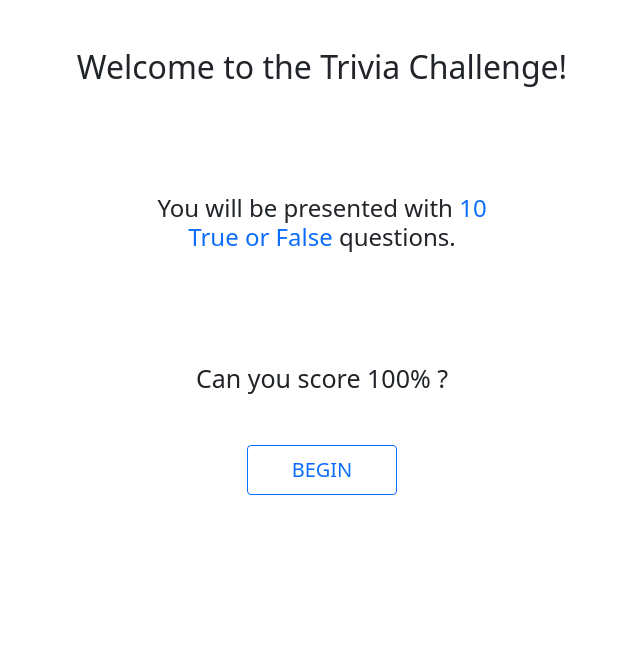
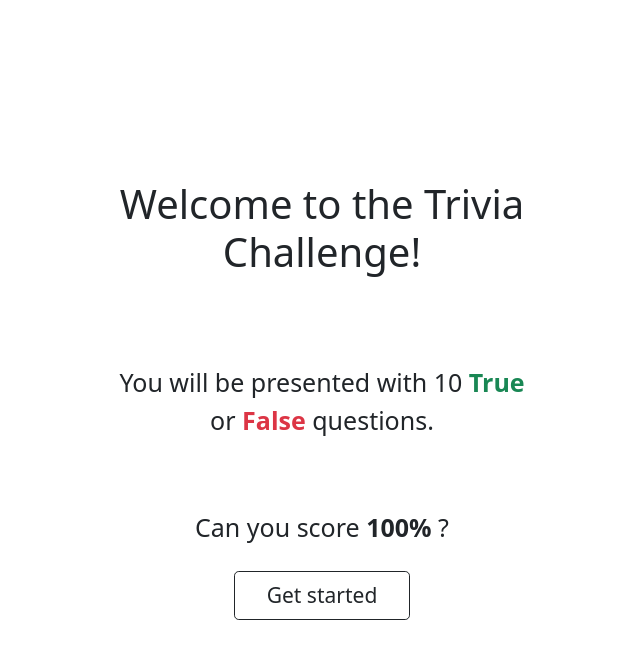
Before and after one commit to gass-git/trivia, a React (Create React App) app: page / in a window 1280 px wide. Shown: the top 658 px of the page, without its empty margins (318-958 px from the left). Built offline with nearby package versions, Linux system fonts and the light colour scheme; no server answers.

Commit message:
Global styles and Result component improved

```diff
--- a/package.json
+++ b/package.json
@@ -4,6 +4,7 @@
   "private": true,
   "dependencies": {
     "@fortawesome/fontawesome-svg-core": "^1.2.36",
+    "@fortawesome/free-regular-svg-icons": "^5.15.4",
     "@fortawesome/free-solid-svg-icons": "^5.15.4",
     "@fortawesome/react-fontawesome": "^0.1.16",
     "@testing-library/jest-dom": "^5.16.1",
--- a/src/components/home.js
+++ b/src/components/home.js
@@ -1,44 +1,53 @@
 import React from 'react-dom'
 import { Container, Row, Col, Button } from 'react-bootstrap'
 import { useNavigate } from 'react-router-dom'
+
 
 export default function Home() {
 
   const navigate = useNavigate()
 
   return [
-    <Container className="mt-5">
+    <div id='home-wrapper' className="min-vh-100 d-flex align-items-center">
+      <Container className="align-middle" style={{ width: '450px' }}>
 
+        {/* WELCOME MESSAGE */}
         <Row>
           <Col style={{ textAlign: 'center' }}>
-          <h2>Welcome to the Trivia Challenge!</h2>
+            <h1>Welcome to the Trivia Challenge!</h1>
           </Col>
         </Row>
 
-      <Row style={{ marginTop: '100px' }}>
-        <Col className="mx-auto" style={{ textAlign: 'center', maxWidth: '400px' }}>
-          <h4>You will be presented with <span className="text-primary">10 True or False</span> questions.</h4>
+        {/* SHORT EXPLAINER */}
+        <Row style={{ marginTop: '80px' }}>
+          <Col className="mx-auto col-style">
+            You will be presented with 10
+            {' '}<strong className="text-success">True</strong>  or
+            {' '}<strong className="text-danger">False</strong> questions.
           </Col>
         </Row>
 
-      <Row style={{ marginTop: '100px' }}>
-        <Col className="mx-auto" style={{ fontSize: '25px', textAlign: 'center' }}>
-          Can you score 100% ?
+        {/* THIRD PARAGRAPH */}
+        <Row style={{ marginTop: '70px' }}>
+          <Col className="mx-auto col-style">
+            Can you score <strong>100%</strong> ?
           </Col>
         </Row>
 
-      <Row className="mt-5">
+        {/* START BUTTON */}
+        <Row className="mt-4">
           <Col style={{ textAlign: 'center' }} >
             <Button
-            variant="outline-primary"
-            style={{ fontSize: '20px', width: '150px', height: '50px' }}
+              className='btn-lg'
+              variant='outline-dark'
               onClick={() => navigate('../quiz')}
             >
-            BEGIN
+              <span className='m-3'>Get started</span>
             </Button>
           </Col>
         </Row>
 
       </Container>
+    </div>
   ]
 }
--- a/src/components/quiz.js
+++ b/src/components/quiz.js
@@ -33,41 +33,40 @@ export default function Quiz() {
   }
 
   return [
+    <div id='quiz-wrapper' className="min-vh-100 d-flex align-items-center">
       <Container key='quiz-container-key'>
         <Row>
           <Col>
-          <Card
-            className="text-center mt-5 mx-auto"
-            style={{ maxWidth: '500px', height: '550px' }}
-          >
+            <Card id='quiz-card' className="text-center mx-auto custom-card-size">
               <Card.Body>
+
+                {/* TITLE */}
                 <Card.Title
-                className="mt-4 p-3"
+                  className="mt-3 p-3"
                   style={{ minHeight: '140px' }}
                 >
                   <h2>{title ? title : null}</h2>
                 </Card.Title>
 
+                {/* QUESTION */}
                 <Card.Text
-                className='p-3'
-                style={{ minHeight: '150px', fontSize: '20px' }}
+                  className='p-3 fs-20'
+                  style={{ minHeight: '150px' }}
                 >
                   {question ? question : null}
                 </Card.Text>
 
+                {/* BUTTONS */}
                 <Button
-                className="m-2"
+                  className="m-2 btn-lg"
                   variant="outline-danger"
-                style={{ fontSize: '20px', width: '100px' }}
                   onClick={() => handleClick('False')}
                 >
                   False
                 </Button>
-
                 <Button
-                className="m-2"
+                  className="m-2 btn-lg"
                   variant="outline-success"
-                style={{ fontSize: '20px', width: '100px' }}
                   onClick={() => handleClick('True')}
                 >
                   True
@@ -75,11 +74,14 @@ export default function Quiz() {
 
               </Card.Body>
 
-            <Card.Text style={{ fontSize: '18px' }} className="mb-3">{current + 1} of {data.length}</Card.Text>
+              <Card.Text className="mb-3 fs-18">
+                {current + 1} of {data.length}
+              </Card.Text>
 
             </Card>
           </Col>
         </Row>
       </Container>
+    </div>
   ]
 }
--- a/src/components/results.js
+++ b/src/components/results.js
@@ -16,9 +16,54 @@ export default function Results() {
     navigate('/')
   }
 
+  /**
+   * @abstract
+   *
+   * This component maps the answers array
+   * to build the table body.
+   */
+  const TableBody = () => {
+    return [
+      <tbody key='table-body-key'>
+        {answers.map((answer) => {
+          return [
+            <tr key={answer.id}>
+
+              {/* TRUE OR FALSE BADGE */}
+              <td className="align-middle" style={{ textAlign: 'center' }}>
+                <h6>
+                  {
+                    answer.correctAnswer === 'True' ?
+                      <Badge bg="success">YES</Badge>
+                      :
+                      <Badge bg="secondary">NO</Badge>
+                  }
+                </h6>
+              </td>
+
+              {/* QUESTION */}
+              <td>{answer.question}</td>
+
+              {/* CHECK OR CROSS ICON */}
+              <td className="align-middle" style={{ textAlign: 'center' }}>
+                {
+                  answer.isCorrect ?
+                    <FontAwesomeIcon icon={faCheck} className='check' />
+                    :
+                    <FontAwesomeIcon icon={faTimes} className='cross' />
+                }
+              </td>
+            </tr>
+          ]
+        })}
+      </tbody>
+    ]
+  }
+
   return [
+    <Container className="mt-5" key='results-container-key'>
 
-    <Container className="mt-4" key='results-container-key'>
+      {/* SCORE INFO */}
       <Row>
         <Col style={{ textAlign: 'center' }}>
           <h2>You scored</h2>
@@ -26,9 +71,12 @@ export default function Results() {
         </Col>
       </Row>
 
+      {/* TABLE */}
       <Row className="mt-4 justify-content-center">
         <Col style={{ maxWidth: '700px' }}>
           <Table bordered hover>
+
+            {/* TABLE HEADER */}
             <thead>
               <tr>
                 <th style={{ width: '100px', textAlign: 'center' }}>True?</th>
@@ -36,42 +84,23 @@ export default function Results() {
                 <th style={{ width: '100px', textAlign: 'center' }}>Correct?</th>
               </tr>
             </thead>
-            <tbody>
-              {
-                answers.map((answer) => {
-                  return [
-                    <tr key={answer.id}>
-                      <td className="align-middle" style={{ textAlign: 'center' }}>
-                        <h6>
-                          {
-                            answer.correctAnswer === 'True' ?
-                              <Badge bg="success">YES</Badge>
-                              :
-                              <Badge bg="secondary">NO</Badge>
-                          }
-                        </h6>
-                      </td>
-                      <td>{answer.question}</td>
-                      <td className="align-middle" style={{ textAlign: 'center' }}>
-                        {
-                          answer.isCorrect ?
-                            <FontAwesomeIcon style={{ color: 'green', fontSize: '25px' }} icon={faCheck} />
-                            :
-                            <FontAwesomeIcon style={{ color: 'red', fontSize: '25px' }} icon={faTimes} />
-                        }
-                      </td>
-                    </tr>
-                  ]
-                })
-              }
-            </tbody>
+
+            {/* TABLE BODY */}
+            <TableBody />
+
           </Table>
         </Col>
       </Row>
 
       <Row className="mt-4 mb-5">
         <Col style={{ textAlign: 'center' }}>
-          <Button variant='outline-primary' onClick={() => handleClick()}>PLAY AGAIN ?</Button>
+          <Button
+            className='btn-lg'
+            variant='outline-dark'
+            onClick={() => handleClick()}
+          >
+            Play again ?
+          </Button>
         </Col>
       </Row>
 
--- a/src/custom.scss
+++ b/src/custom.scss
@@ -1,4 +1,58 @@
 $input-btn-focus-width:         0rem !default;
 
+/* Global styles */
+.btn-lg{
+  font-size:21px!important;
+  min-width: 100px!important;
+}
+
+/* Home styles */
+#home-wrapper{
+  margin-top: -100px;
+}
+.col-style{
+  text-align: center;
+  font-size:25px;
+}
+
+/* Quiz styles */
+#quiz-wrapper{
+  margin-top: -80px;
+}
+.custom-card-size{
+  max-width: 500px;
+  height:550px;
+}
+.fs-18{
+  font-size:18px;
+}
+.fs-20{
+  font-size:20px;
+}
+
+/* Results styles */
+.check{
+  color:green;
+  font-size:25px;
+}
+.cross{
+  color: red;
+  font-size:25px;
+}
+
+/* Small screens */
+@media screen and (max-height: 800px) {
+  #home-wrapper{
+    margin-top: 0px!important;
+  }
+  #quiz-wrapper{
+    margin-top: 0px!important;
+  }
+}
+@media screen and (max-width: 600px) {
+  #quiz-card{
+    border:none!important;
+  }
+}
 
 @import "../node_modules/bootstrap/scss/bootstrap";
```
Also changed, not shown: 1 other file (tests, documents, lock files or other folders). Lines whose indentation alone changed are shown as unchanged.
